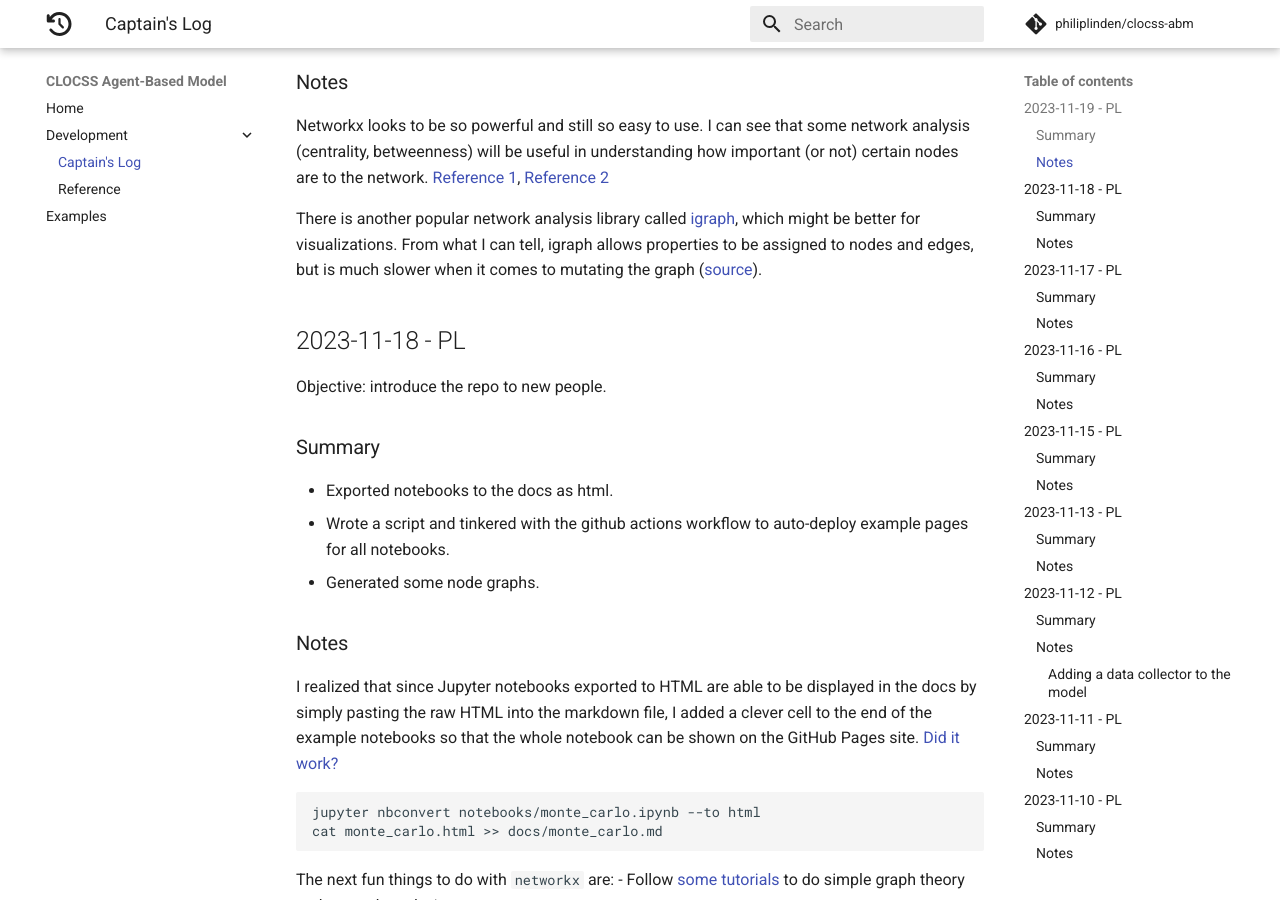
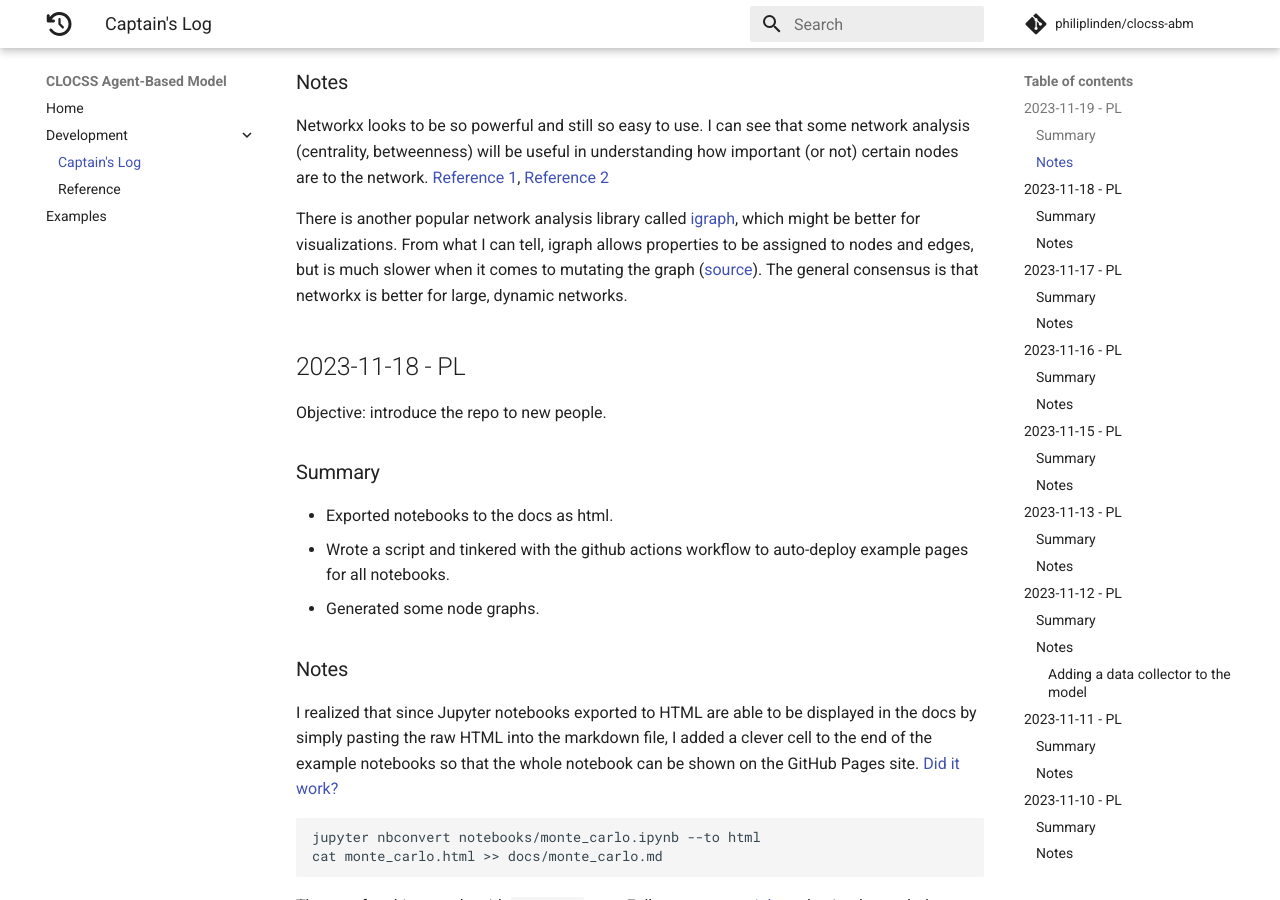
Before and after one commit to philiplinden/spacetime, an MkDocs documentation site: the page built from docs/captains_log.md, in a window 1280 px wide and 900 px high, scrolled down 358 px. Built offline with MkDocs 1.6.1 and Material for MkDocs 9.7.7, drawn with Linux system fonts in a browser that asks for light colours; comment, search, counter and statistics services are not loaded.

Commit message:
checkpoint

```diff
--- a/docs/captains_log.md
+++ b/docs/captains_log.md
@@ -19,6 +19,7 @@ There is another popular network analysis library called
 be better for visualizations. From what I can tell, igraph allows properties to
 be assigned to nodes and edges, but is much slower when it comes to mutating
 the graph ([source](https://igraph.discourse.group/t/igraph-is-much-slower-than-networkx-when-generating-a-graph/853)).
+The general consensus is that networkx is better for large, dynamic networks.
 
 ## 2023-11-18 - PL
 Objective: introduce the repo to new people.
```
Also changed, not shown: 1 other file.
